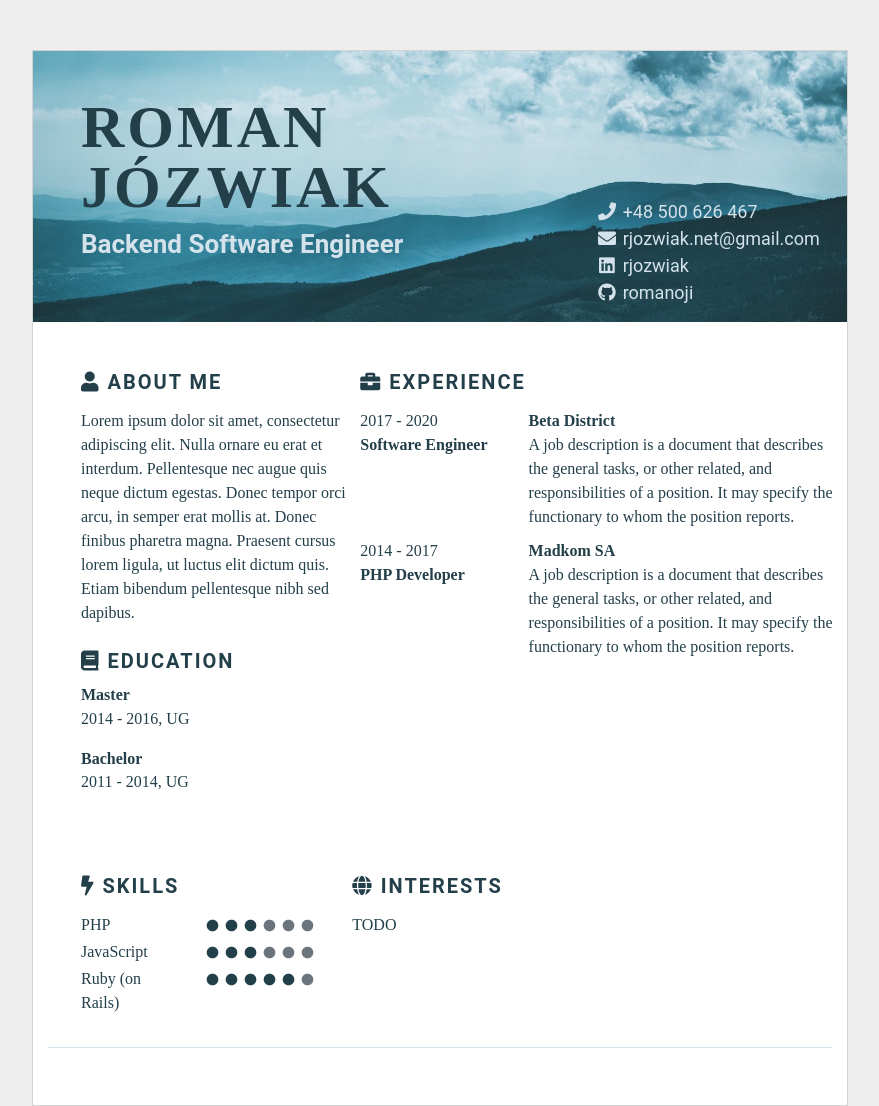
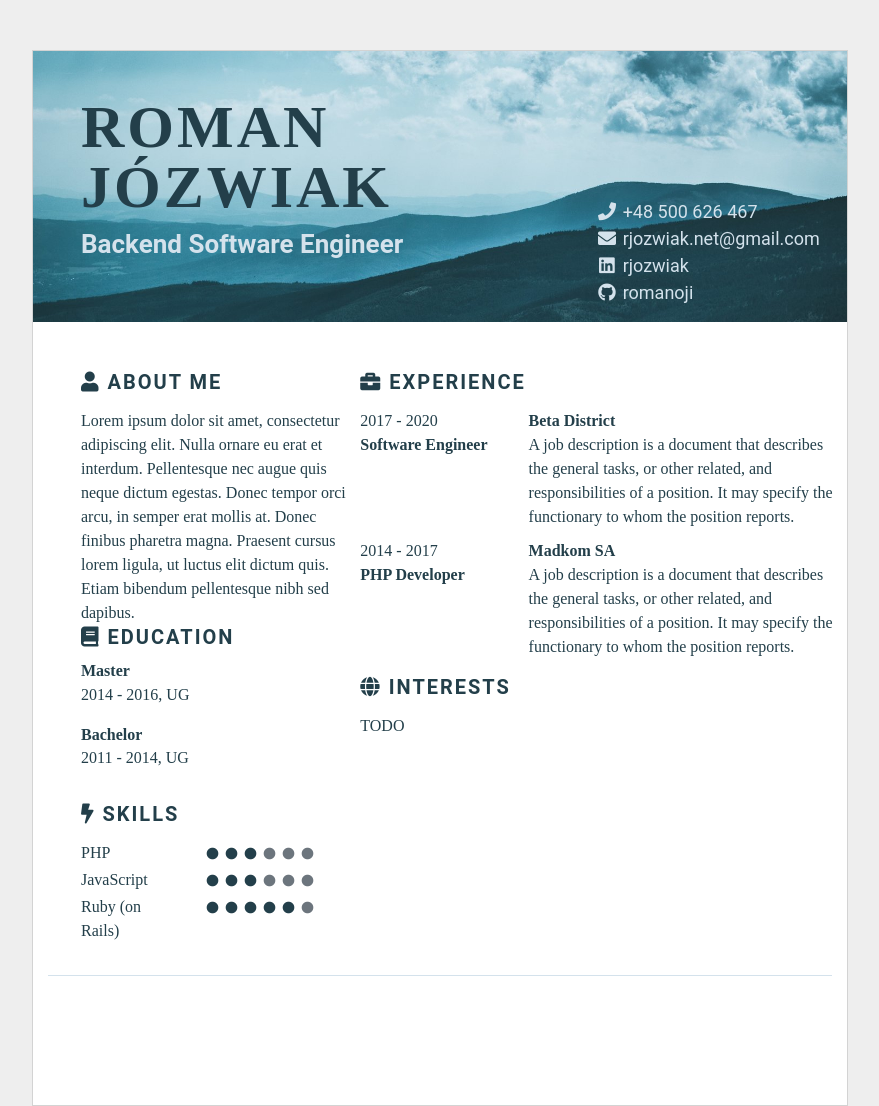
Before and after one commit to romanoji/romanoji.github.io, a Jekyll site: the page built from index.markdown, in a window 1280 px wide. Shown: the whole page, without its empty margins (200-1079 px from the left). Built offline with Jekyll 4.4.1, drawn with Linux system fonts in a browser that asks for light colours; some web fonts are replaced.

Commit message:
Make 2 columns instead instead of 2 rows * 2 columns

```diff
--- a/_layouts/default.html
+++ b/_layouts/default.html
@@ -13,19 +13,11 @@
     <div class="row">
         <div class="col-4 ml-5 mt-5">
             {% include about-me.html %}
-            <div class="mt-4">
-                {% include education.html %}
-            </div>
+            {% include education.html %}
+            {% include skills.html %}
         </div>
         <div class="col-7 ml-2 mt-5">
             {% include experience.html %}
-        </div>
-    </div>
-    <div class="row">
-        <div class="col-4 ml-5 mt-5">
-            {% include skills.html %}
-        </div>
-        <div class="col-7 mt-5">
             {% include interests.html %}
         </div>
     </div>
```
Also changed, not shown: NOTES.md (+0 -1 lines).
